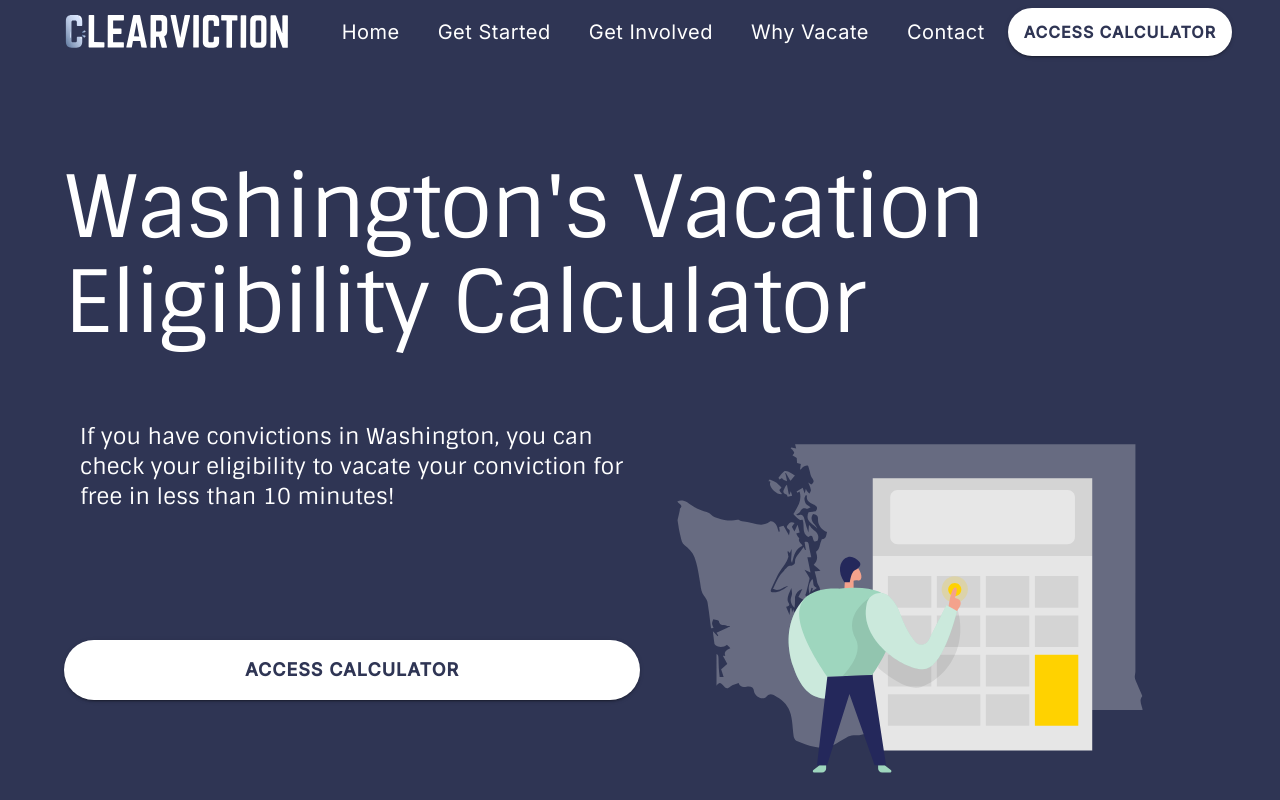
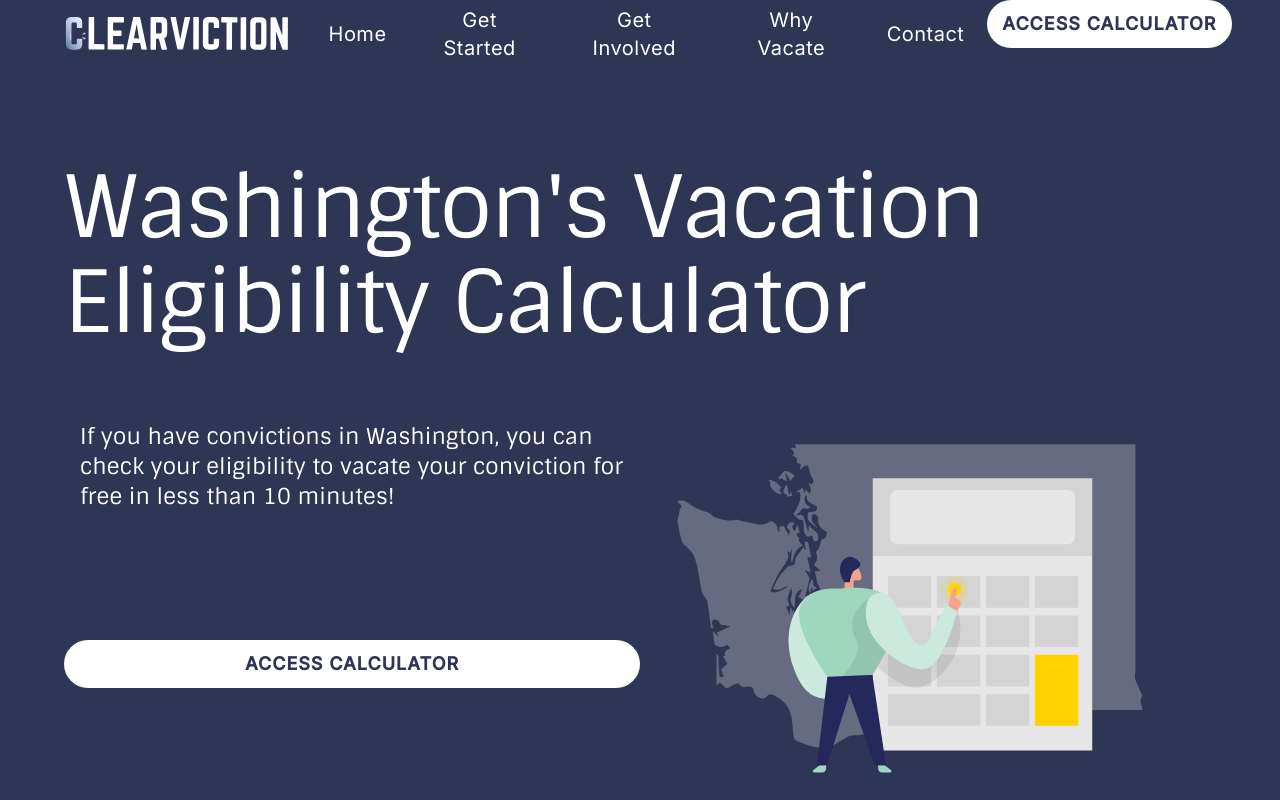
Before and after one commit to openseattle/clearviction-v1, a React (Create React App) app: page / in a window 1280 px wide. Shown: the top 800 px of the page. Built offline with nearby package versions, Linux system fonts and the light colour scheme.

Commit message:
Change RedesignButton components to styled API for proposed migration.

```diff
--- a/src/Components/ImageContentCard.jsx
+++ b/src/Components/ImageContentCard.jsx
@@ -1,6 +1,7 @@
 import { Paper, Typography, Box } from "@mui/material";
 import { makeStyles } from "@mui/styles";
 import { RedesignButtonPrimary } from "../ui-kit/RedesignButtonPrimary";
+import { RedesignButtonSecondary } from "../ui-kit/RedesignButtonSecondary";
 
 const useStyles = makeStyles(theme => ({
     rootStyle: {
--- a/src/Components/Navigation.jsx
+++ b/src/Components/Navigation.jsx
@@ -20,6 +20,7 @@ import LegalDisclaimer from "./LegalDisclaimer";
 import NavigationLogo from "./NavigationLogo";
 import SkipLink from "../ui-kit/SkipLink";
 import { RedesignButtonPrimary } from "../ui-kit/RedesignButtonPrimary";
+import { RedesignButtonSecondary } from "../ui-kit/RedesignButtonSecondary";
 
 const useStyles = makeStyles(theme => ({
     closeIcon: {
@@ -51,19 +52,6 @@ const useStyles = makeStyles(theme => ({
             transform: "translateX(0)",
         },
     },
-    navCalc: {
-        height: "3rem",
-        textAlign: "center",
-        fontSize: "1rem",
-        borderRadius: "50px",
-        padding: "1rem",
-        backgroundColor: "white",
-        color: theme.palette.primary.dark,
-        "&:hover": {
-            backgroundColor: theme.palette.secondary.main,
-            color: theme.palette.secondary.contrastText,
-        },
-    },
 }));
 
 const Navigation = () => {
@@ -84,7 +72,7 @@ const Navigation = () => {
                 <Container maxWidth="xl">
                     <Toolbar>
                         <SkipLink className={classes.skipLink}>
-                            <Button style={{ color: "white" }}>Skip Navigation Links</Button>
+                            <Button>Skip Navigation Links</Button>
                         </SkipLink>
                         <NavigationLogo />
                         <Box style={{ flexGrow: 1 }} />
@@ -96,9 +84,9 @@ const Navigation = () => {
                                     page.key !== PageId.AccessCalculator ? <NavButton key={idx} page={page} /> : null
                                 )}
                             </ButtonGroup>
-                            <RedesignButtonPrimary href="/calculator/landing-0" className={classes.navCalc}>
+                            <RedesignButtonSecondary href="/calculator/landing-0">
                                 Access Calculator
-                            </RedesignButtonPrimary>
+                            </RedesignButtonSecondary>
                         </Box>
                         {/* mobile menu */}
 
--- a/src/Pages/HomePage.jsx
+++ b/src/Pages/HomePage.jsx
@@ -37,9 +37,11 @@ const HomePage = () => {
                                 conviction for free in less than 10 minutes!
                             </Typography>
                             <Box paddingTop={12}>
-                                <RedesignButtonPrimary href="/calculator/landing-0" className={classes.calcHome}>
+                                <RedesignButtonSecondary href="/calculator/landing-0" sx={{
+                                    width: '100%'
+                                }}>
                                     Access Calculator
-                                </RedesignButtonPrimary>
+                                </RedesignButtonSecondary>
                             </Box>
                         </Grid>
                         <Grid item xs={12} sm={6}>
--- a/src/ui-kit/RedesignButtonPrimary.jsx
+++ b/src/ui-kit/RedesignButtonPrimary.jsx
@@ -1,31 +1,15 @@
 import { Button } from "@mui/material";
-import { makeStyles } from "@mui/styles";
+import { styled } from "@mui/material/styles";
 
-const useStyles = makeStyles(theme => ({
-    RedesignButtonPrimaryStyle: {
-        width: "248px",
-        height: "48px",
-        borderRadius: "50px",
-        padding: "16px",
-        "&:hover": {
-            backgroundColor: theme.palette.secondary.main,
-            color: theme.palette.secondary.contrastText,
-        },
+// Uses styled() instead of makeStyles()
+export const RedesignButtonPrimary = styled(Button)(({ theme }) => ({
+    width: 248,
+    height: 48,
+    borderRadius: 50,
+    backgroundColor: theme.palette.primary.main,
+    color: theme.palette.primary.contrastText,
+    "&:hover": {
+        backgroundColor: theme.palette.secondary.main,
+        color: theme.palette.secondary.contrastText,
     },
 }));
-
-export const RedesignButtonPrimary = props => {
-    const classes = useStyles();
-
-    return (
-        <Button
-            className={classes.RedesignButtonPrimaryStyle}
-            role="button"
-            variant="contained"
-            color="primary"
-            {...props}
-        >
-            {props.children}
-        </Button>
-    );
-};
--- a/src/ui-kit/RedesignButtonSecondary.jsx
+++ b/src/ui-kit/RedesignButtonSecondary.jsx
@@ -1,32 +1,15 @@
 import { Button } from "@mui/material";
-import { makeStyles } from "@mui/styles";
+import { styled } from "@mui/material/styles";
 
-const useStyles = makeStyles(theme => ({
-    RedesignButtonSecondaryStyle: {
-        width: "248px",
-        height: "48px",
-        borderRadius: "50px",
-        padding: "16px",
-        backgroundColor: theme.palette.primary.light,
-        color: theme.palette.secondary.contrastText,
-        "&:hover": {
-            backgroundColor: theme.palette.secondary,
-            color: theme.palette.secondary.contrastText,
-        },
+// Uses styled() instead of makeStyles()
+export const RedesignButtonSecondary = styled(Button)(({ theme }) => ({
+    width: 248,
+    height: 48,
+    borderRadius: 50,
+    backgroundColor: "white",
+    color: theme.palette.primary.dark,
+    "&:hover": {
+        backgroundColor: theme.palette.primary.main,
+        color: theme.palette.primary.contrastText,
     },
 }));
-
-export const RedesignButtonSecondary = props => {
-    const classes = useStyles();
-
-    return (
-        <Button
-            className={`${classes.RedesignButtonSecondaryStyle} ${props.classes}`}
-            role="button"
-            variant="contained"
-            {...props}
-        >
-            {props.children}
-        </Button>
-    );
-};
```
